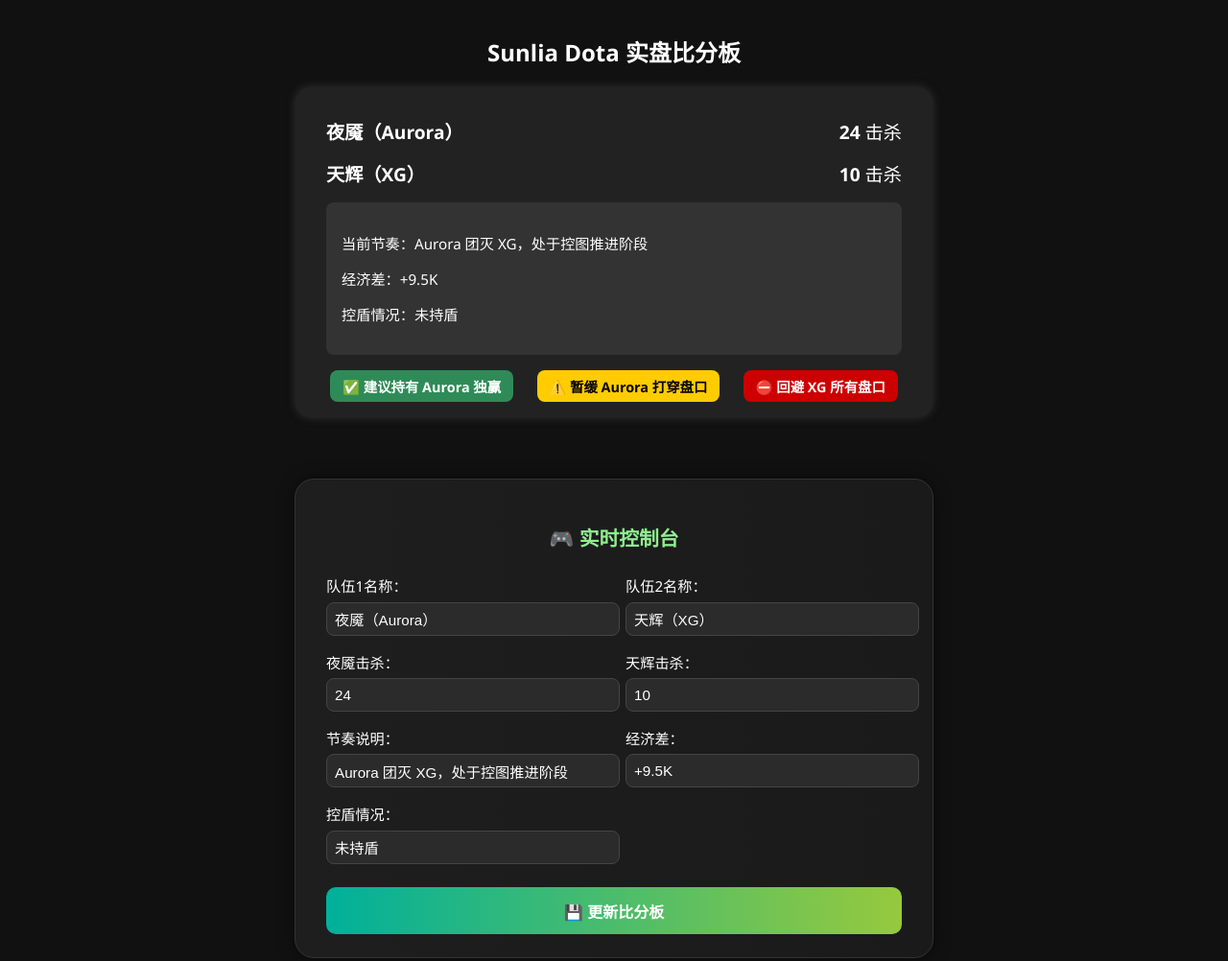
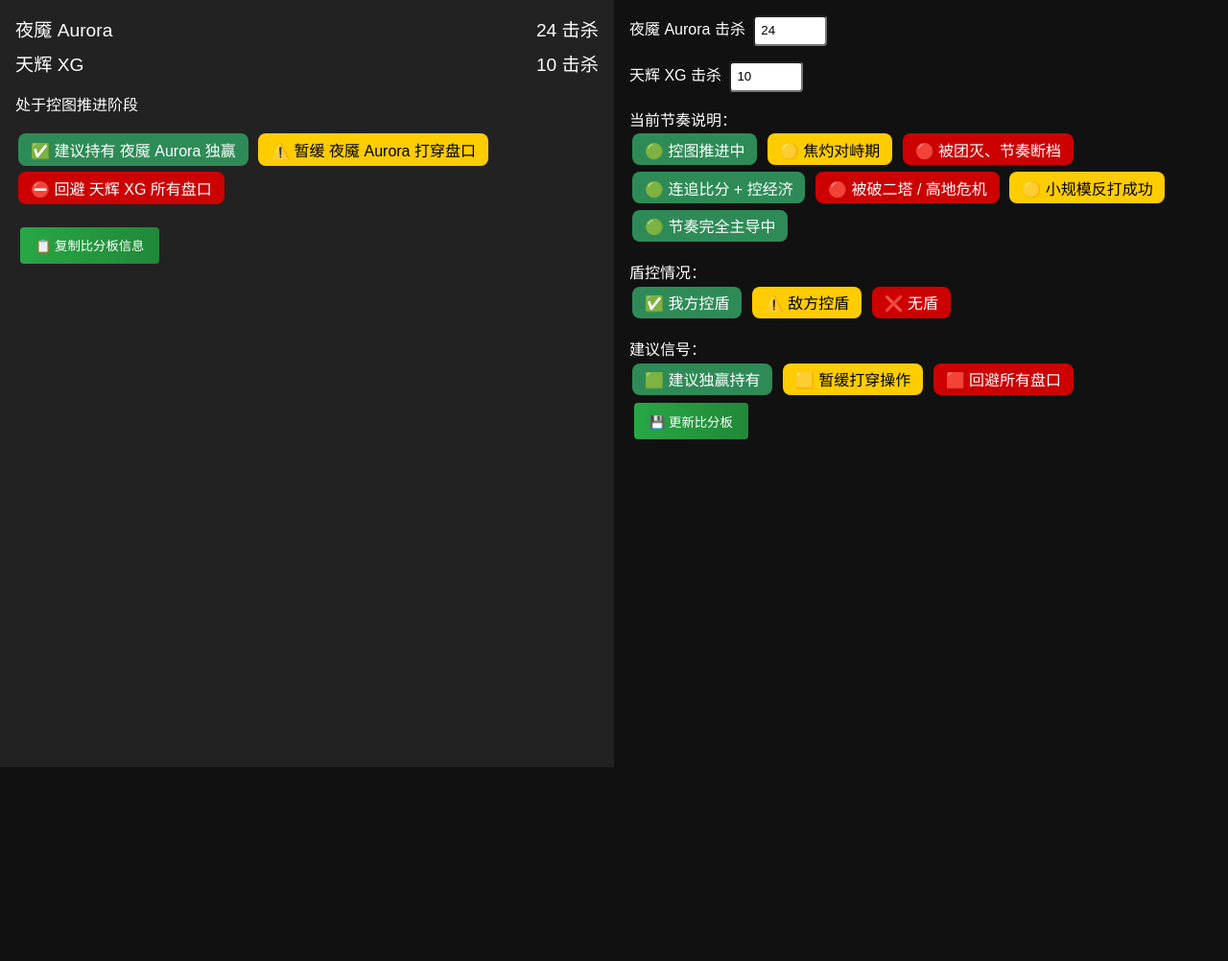
Before and after one commit to lshun1203/sunlia-board, a plain HTML site: page index.html in a window 1280 px wide. Shown: the whole page at 96% size. After the commit the page ends 800 px from the top, so only its background shows below. Drawn offline with Linux system fonts and the light colour scheme.

Commit message:
Update index.html

```diff
--- a/index.html
+++ b/index.html
@@ -2,173 +2,94 @@
 <html lang="zh">
 <head>
   <meta charset="UTF-8">
-  <meta name="viewport" content="width=device-width, initial-scale=1.0">
-  <title>Sunlia 比分板（可交互）</title>
+  <title>Sunlia 实战比分板</title>
+  <meta name="viewport" content="width=device-width, initial-scale=1">
   <style>
-    body {
-      margin: 0;
-      font-family: "Segoe UI", sans-serif;
-      background-color: #111;
-      color: #fff;
-      display: flex;
-      flex-direction: column;
-      align-items: center;
-      padding: 1rem;
-    }
-    .scoreboard {
-      background-color: #222;
-      padding: 1rem 2rem;
-      border-radius: 16px;
-      box-shadow: 0 0 10px #333;
-      width: 100%;
-      max-width: 600px;
-      margin-bottom: 2rem;
-    }
-    .team {
-      display: flex;
-      justify-content: space-between;
-      margin: 1rem 0;
-      font-size: 1.2rem;
-    }
-    .info {
-      margin-top: 1rem;
-      font-size: 0.95rem;
-      background-color: #333;
-      padding: 1rem;
-      border-radius: 8px;
-    }
-    .status {
-      margin-top: 1rem;
-      display: flex;
-      gap: 1rem;
-      justify-content: space-around;
-      flex-wrap: wrap;
-    }
-    .tag {
-      padding: 0.4rem 0.8rem;
-      border-radius: 8px;
-      font-size: 0.9rem;
-      font-weight: bold;
-    }
-    .green { background: #2e8b57; }
-    .yellow { background: #ffcc00; color: #000; }
-    .red { background: #cc0000; }
-    .main-container {
-      display: flex;
-      gap: 2rem;
-      flex-wrap: wrap;
-      justify-content: center;
-      align-items: flex-start;
-      width: 100%;
-      max-width: 1280px;
-    }
-    .control {
-      background: linear-gradient(to right, #1e1e1e, #1a1a1a);
-      padding: 1.5rem 2rem;
-      border-radius: 20px;
-      width: 100%;
-      max-width: 600px;
-      box-shadow: 0 0 16px rgba(0,0,0,0.5);
-      border: 1px solid #333;
-    }
-    .control h3 {
-      text-align: center;
-      font-size: 1.3rem;
-      margin-bottom: 1.5rem;
-      color: #90ee90;
-    }
-    .control-grid {
-      display: grid;
-      grid-template-columns: 1fr 1fr;
-      gap: 1rem 1.5rem;
-    }
-    .control-grid label {
-      display: flex;
-      flex-direction: column;
-      font-size: 0.95rem;
-    }
-    .control-grid input {
-      width: 100%;
-      margin-top: 0.4rem;
-      padding: 0.5rem;
-      border: 1px solid #444;
-      border-radius: 8px;
-      background-color: #2b2b2b;
-      color: #fff;
-      font-size: 0.95rem;
-    }
-    .control button {
-      margin-top: 1.5rem;
-      padding: 0.8rem 1.2rem;
-      font-size: 1rem;
-      border: none;
-      border-radius: 10px;
-      background: linear-gradient(to right, #00b09b, #96c93d);
-      color: white;
-      cursor: pointer;
-      display: block;
-      width: 100%;
-      font-weight: bold;
-    }
-    .control button:hover {
-      background: linear-gradient(to right, #009688, #7fbf3f);
-    }
+    body { margin:0; font-family:sans-serif; background:#111; color:#fff; display:flex; }
+    .container { display:flex; width:100%; height:100vh; }
+    .left, .right { flex:1; padding:1rem; }
+    .left { background:#222; }
+    .team { display:flex; justify-content:space-between; margin-bottom:0.5rem; font-size:1.2rem; }
+    .info, .tagArea { margin:1rem 0; }
+    .tag { display:inline-block; padding:0.3rem 0.8rem; margin:0.2rem; border-radius:8px; cursor:pointer; }
+    .green{background:#2e8b57;} .yellow{background:#ffcc00;color:#000;} .red{background:#cc0000;}
+    .input-group{margin-bottom:1rem;}
+    input[type=number]{width:60px;padding:0.4rem;margin-left:0.5rem;border-radius:4px;}
+    button{padding:0.6rem 1rem;margin:0.3rem; border:none;border-radius:4px;cursor:pointer;background:linear-gradient(90deg,#28a745,#218838);color:#fff;}
+    button:hover{opacity:0.9;}
   </style>
 </head>
 <body>
-  <h2>Sunlia Dota 实盘比分板</h2>
-  <div class="main-container">
-    <div class="scoreboard">
-      <div class="team">
-        <div><strong id="team1Name">夜魇（Aurora）</strong></div>
-        <div><strong id="score1">24</strong> 击杀</div>
+  <div class="container">
+    <div class="left">
+      <div class="team"><div id="team1Name">夜魇 Aurora</div><div><span id="score1">24</span> 击杀</div></div>
+      <div class="team"><div id="team2Name">天辉 XG</div><div><span id="score2">10</span> 击杀</div></div>
+      <div class="info"><div id="statusText">处于控图推进阶段</div></div>
+      <div class="tagArea" id="signalTags">
+        <div class="tag green">✅ 建议持有 夜魇 Aurora 独赢</div>
+        <div class="tag yellow">⚠️ 暂缓 夜魇 Aurora 打穿盘口</div>
+        <div class="tag red">⛔ 回避 天辉 XG 所有盘口</div>
       </div>
-      <div class="team">
-        <div><strong id="team2Name">天辉（XG）</strong></div>
-        <div><strong id="score2">10</strong> 击杀</div>
+      <button onclick="copyToClipboard()">📋 复制比分板信息</button>
+    </div>
+    <div class="right">
+      <div class="input-group"><label>夜魇 Aurora 击杀<input id="inScore1" type="number" value="24"></label></div>
+      <div class="input-group"><label>天辉 XG 击杀<input id="inScore2" type="number" value="10"></label></div>
+      <div>
+        <div>当前节奏说明：</div>
+        <div id="rhythmTags">
+          <span class="tag green" onclick="selectRhythm(this)">🟢 控图推进中</span>
+          <span class="tag yellow" onclick="selectRhythm(this)">🟡 焦灼对峙期</span>
+          <span class="tag red" onclick="selectRhythm(this)">🔴 被团灭、节奏断档</span>
+          <span class="tag green" onclick="selectRhythm(this)">🟢 连追比分 + 控经济</span>
+          <span class="tag red" onclick="selectRhythm(this)">🔴 被破二塔 / 高地危机</span>
+          <span class="tag yellow" onclick="selectRhythm(this)">🟡 小规模反打成功</span>
+          <span class="tag green" onclick="selectRhythm(this)">🟢 节奏完全主导中</span>
+        </div>
       </div>
-      <div class="info" id="statusText">
-        <p>当前节奏：Aurora 团灭 XG，处于控图推进阶段</p>
-        <p>经济差：+9.5K</p>
-        <p>控盾情况：未持盾</p>
+      <div style="margin-top:1rem;">
+        <div>盾控情况：</div>
+        <div id="shieldTags">
+          <span class="tag green" onclick="selectShield(this)">✅ 我方控盾</span>
+          <span class="tag yellow" onclick="selectShield(this)">⚠️ 敌方控盾</span>
+          <span class="tag red" onclick="selectShield(this)">❌ 无盾</span>
+        </div>
       </div>
-      <div class="status">
-        <div class="tag green">✅ 建议持有 Aurora 独赢</div>
-        <div class="tag yellow">⚠️ 暂缓 Aurora 打穿盘口</div>
-        <div class="tag red">⛔ 回避 XG 所有盘口</div>
-      </div>
-    </div>
-
-    <div class="control">
-      <h3>🎮 实时控制台</h3>
-      <div class="control-grid">
-        <label>队伍1名称：<input id="inputTeam1" value="夜魇（Aurora）"></label>
-        <label>队伍2名称：<input id="inputTeam2" value="天辉（XG）"></label>
-        <label>夜魇击杀：<input type="number" id="input1" value="24"></label>
-        <label>天辉击杀：<input type="number" id="input2" value="10"></label>
-        <label>节奏说明：<input id="input3" value="Aurora 团灭 XG，处于控图推进阶段"></label>
-        <label>经济差：<input id="input4" value="+9.5K"></label>
-        <label>控盾情况：<input id="input5" value="未持盾"></label>
+      <div style="margin-top:1rem;">
+        <div>建议信号：</div>
+        <div id="adviceTags">
+          <span class="tag green" onclick="selectAdvice(this)">🟩 建议独赢持有</span>
+          <span class="tag yellow" onclick="selectAdvice(this)">🟨 暂缓打穿操作</span>
+          <span class="tag red" onclick="selectAdvice(this)">🟥 回避所有盘口</span>
+        </div>
       </div>
       <button onclick="updateBoard()">💾 更新比分板</button>
     </div>
   </div>
-
   <script>
-    function updateBoard() {
-      document.getElementById('team1Name').textContent = document.getElementById('inputTeam1').value;
-      document.getElementById('team2Name').textContent = document.getElementById('inputTeam2').value;
-      document.getElementById('score1').textContent = document.getElementById('input1').value;
-      document.getElementById('score2').textContent = document.getElementById('input2').value;
-      const s = document.getElementById('input3').value;
-      const e = document.getElementById('input4').value;
-      const d = document.getElementById('input5').value;
-      document.getElementById('statusText').innerHTML = `
-        <p>当前节奏：${s}</p>
-        <p>经济差：${e}</p>
-        <p>控盾情况：${d}</p>
-      `;
+    let currentRhythm="", currentShield="", currentAdvice="";
+    function selectRhythm(el){
+      Array.from(el.parentNode.children).forEach(e=>e.style.opacity=0.5);
+      el.style.opacity=1; currentRhythm=el.textContent;
     }
+    function selectShield(el){
+      Array.from(el.parentNode.children).forEach(e=>e.style.opacity=0.5);
+      el.style.opacity=1; currentShield=el.textContent;
+    }
+    function selectAdvice(el){
+      Array.from(el.parentNode.children).forEach(e=>e.style.opacity=0.5);
+      el.style.opacity=1; currentAdvice=el.textContent;
+    }
+    function updateBoard(){
+      document.getElementById('score1').textContent=document.getElementById('inScore1').value;
+      document.getElementById('score2').textContent=document.getElementById('inScore2').value;
+      document.getElementById('statusText').textContent=currentRhythm;
+      document.getElementById('signalTags').innerHTML=`
+        <div class="tag green">${currentAdvice}</div>
+        <div class="tag yellow">${currentRhythm}</div>
+        <div class="tag red">${currentShield}</div>`;
+    }
+    function copyToClipboard(){ /* keep as previous */ }
   </script>
 </body>
 </html>
```
